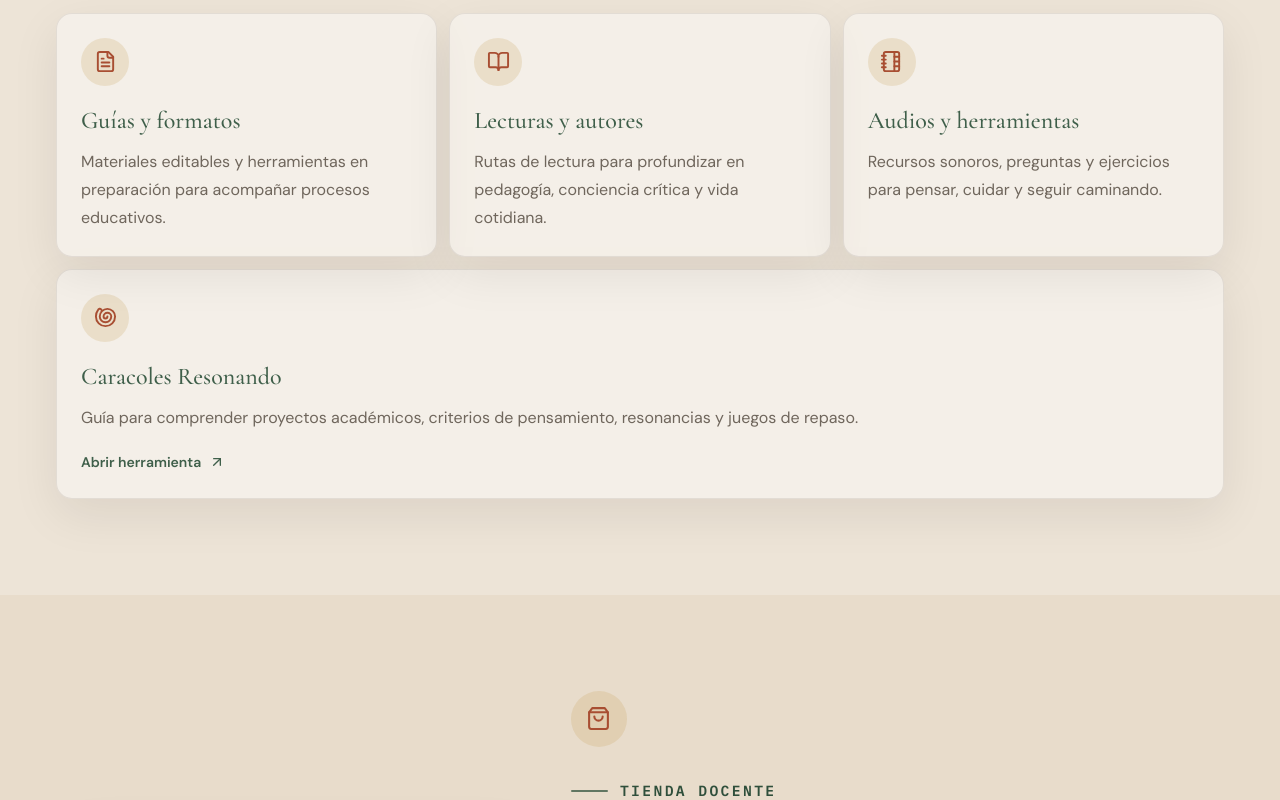
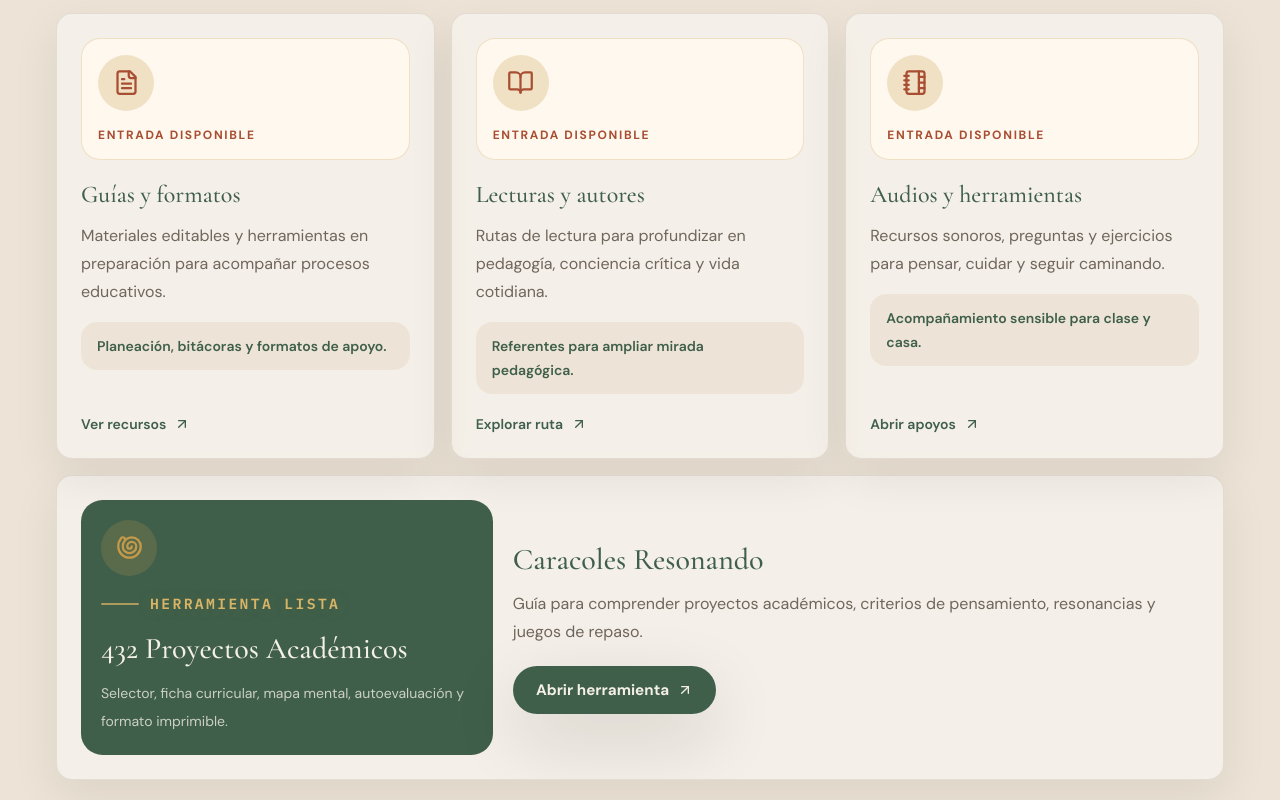
Before and after one commit to KandyPartemia/ecos-de-emancipacion, a React (Vite) app: page / in a window 1280 px wide. Shown: the part 7320-8120 px from the top of the page. Built offline with nearby package versions, Linux system fonts and the light colour scheme.

Commit message:
feat: mejora entradas visuales de recursos

```diff
--- a/src/App.jsx
+++ b/src/App.jsx
@@ -323,16 +323,25 @@ const resourceCards = [
   {
     title: 'Guías y formatos',
     text: 'Materiales editables y herramientas en preparación para acompañar procesos educativos.',
+    benefit: 'Planeación, bitácoras y formatos de apoyo.',
+    action: 'Ver recursos',
+    href: '/recursos',
     icon: FileText,
   },
   {
     title: 'Lecturas y autores',
     text: 'Rutas de lectura para profundizar en pedagogía, conciencia crítica y vida cotidiana.',
+    benefit: 'Referentes para ampliar mirada pedagógica.',
+    action: 'Explorar ruta',
+    href: '/recursos',
     icon: BookOpen,
   },
   {
     title: 'Audios y herramientas',
     text: 'Recursos sonoros, preguntas y ejercicios para pensar, cuidar y seguir caminando.',
+    benefit: 'Acompañamiento sensible para clase y casa.',
+    action: 'Abrir apoyos',
+    href: '/#universo-musical',
     icon: NotebookTabs,
   },
 ];
@@ -1092,29 +1101,50 @@ function Resources() {
             Materiales, guías, lecturas, audios y herramientas para acompañar procesos de conciencia, aprendizaje y transformación interior.
           </p>
         </div>
-        <div className="mt-8 grid gap-3 md:grid-cols-3">
-          {resourceCards.map(({ title, text, icon: Icon }) => (
-            <article key={title} className="compact-card">
-              <div className="flex h-12 w-12 items-center justify-center rounded-full bg-gold/20 text-terracotta">
-                <Icon size={23} aria-hidden="true" />
+        <div className="mt-8 grid gap-4 md:grid-cols-3">
+          {resourceCards.map(({ title, text, benefit, action, href, icon: Icon }) => (
+            <article key={title} className="compact-card flex min-h-full flex-col">
+              <div className="rounded-[1.2rem] border border-gold/25 bg-[#fff8ee] p-4">
+                <div className="flex h-14 w-14 items-center justify-center rounded-full bg-gold/25 text-terracotta">
+                  <Icon size={27} aria-hidden="true" />
+                </div>
+                <p className="mt-4 text-xs font-black uppercase tracking-[0.14em] text-terracotta">Entrada disponible</p>
               </div>
               <h3 className="mt-5 font-serif text-2xl leading-tight text-forest">{title}</h3>
               <p className="mt-3 leading-7 text-earth">{text}</p>
+              <p className="mt-4 rounded-2xl bg-clay/55 px-4 py-3 text-sm font-semibold leading-6 text-forest">
+                {benefit}
+              </p>
+              <a className="mt-auto inline-flex items-center gap-2 pt-5 text-sm font-semibold text-forest" href={href}>
+                {action}
+                <ArrowUpRight size={16} aria-hidden="true" />
+              </a>
             </article>
           ))}
         </div>
-        <article className="compact-card mt-3 border-forest/20 bg-cream/80">
-          <div className="flex h-12 w-12 items-center justify-center rounded-full bg-gold/20 text-terracotta">
-            <Shell size={23} aria-hidden="true" />
-          </div>
-          <h3 className="mt-5 font-serif text-2xl leading-tight text-forest">Caracoles Resonando</h3>
+        <article className="compact-card mt-4 overflow-hidden border-forest/20 bg-cream/80">
+          <div className="grid gap-5 lg:grid-cols-[0.75fr_1.25fr] lg:items-center">
+            <div className="rounded-[1.35rem] bg-forest p-5 text-cream">
+              <div className="flex h-14 w-14 items-center justify-center rounded-full bg-gold/20 text-gold">
+                <Shell size={27} aria-hidden="true" />
+              </div>
+              <p className="section-kicker mt-5 text-gold">Herramienta lista</p>
+              <p className="mt-3 font-serif text-3xl leading-tight">432 Proyectos Académicos</p>
+              <p className="mt-3 text-sm leading-7 text-cream/78">
+                Selector, ficha curricular, mapa mental, autoevaluación y formato imprimible.
+              </p>
+            </div>
+            <div>
+              <h3 className="font-serif text-3xl leading-tight text-forest">Caracoles Resonando</h3>
               <p className="mt-3 leading-7 text-earth">
                 Guía para comprender proyectos académicos, criterios de pensamiento, resonancias y juegos de repaso.
               </p>
-          <a className="mt-5 inline-flex items-center gap-2 text-sm font-semibold text-forest" href="/recursos/caracoles-resonando">
+              <a className="btn-primary mt-5" href="/recursos/caracoles-resonando">
                 Abrir herramienta
                 <ArrowUpRight size={16} aria-hidden="true" />
               </a>
+            </div>
+          </div>
         </article>
       </div>
     </section>
@@ -1126,6 +1156,8 @@ function ResourcesPage() {
     {
       title: 'Planea un Proyecto Académico',
       text: 'Abre Caracoles Resonando, elige grado, campo formativo y PA para revisar ficha curricular, fuentes, mapa mental y autoevaluación.',
+      label: 'Herramienta interactiva',
+      result: 'Ficha, mapa mental, evaluación y PDF imprimible.',
       href: '/recursos/caracoles-resonando',
       action: 'Abrir Caracoles Resonando',
       icon: Shell,
@@ -1133,6 +1165,8 @@ function ResourcesPage() {
     {
       title: 'Recupera preguntas para pensar',
       text: 'Usa las rutas de Empieza aquí para preparar una conversación docente, familiar o estudiantil antes de elegir un recurso.',
+      label: 'Ruta de entrada',
+      result: 'Preguntas guía para docentes, familias y jóvenes.',
       href: '/empieza-aqui',
       action: 'Ir a Empieza aquí',
       icon: DoorOpen,
@@ -1140,6 +1174,8 @@ function ResourcesPage() {
     {
       title: 'Acompaña con palabra y música',
       text: 'Explora resonancias, canales sonoros y materiales que ayudan a sostener una experiencia educativa más sensible y consciente.',
+      label: 'Acompañamiento sensible',
+      result: 'Canales, textos y apoyos para sostener el proceso.',
       href: '/#universo-musical',
       action: 'Explorar universo musical',
       icon: Music,
@@ -1205,14 +1241,18 @@ function ResourcesPage() {
         </div>
 
         <div className="mt-5 grid gap-4 md:grid-cols-3">
-          {resourceSteps.map(({ title, text, href, action, icon: Icon }) => (
-            <article key={title} className="compact-card">
-              <div className="flex h-12 w-12 items-center justify-center rounded-full bg-gold/20 text-terracotta">
-                <Icon size={23} aria-hidden="true" />
+          {resourceSteps.map(({ title, text, label, result, href, action, icon: Icon }) => (
+            <article key={title} className="compact-card flex min-h-full flex-col overflow-hidden">
+              <div className="rounded-[1.25rem] bg-forest p-5 text-cream">
+                <div className="flex h-14 w-14 items-center justify-center rounded-full bg-gold/20 text-gold">
+                  <Icon size={27} aria-hidden="true" />
+                </div>
+                <p className="section-kicker mt-5 text-gold">{label}</p>
+                <p className="mt-3 text-sm font-semibold leading-7 text-cream/82">{result}</p>
               </div>
               <h2 className="mt-5 font-serif text-2xl leading-tight text-forest">{title}</h2>
               <p className="mt-3 leading-7 text-earth">{text}</p>
-              <a className="mt-5 inline-flex items-center gap-2 text-sm font-semibold text-forest" href={href}>
+              <a className="btn-secondary mt-auto self-start" href={href}>
                 {action}
                 <ArrowUpRight size={16} aria-hidden="true" />
               </a>
```
Lines whose indentation alone changed are shown as unchanged.
